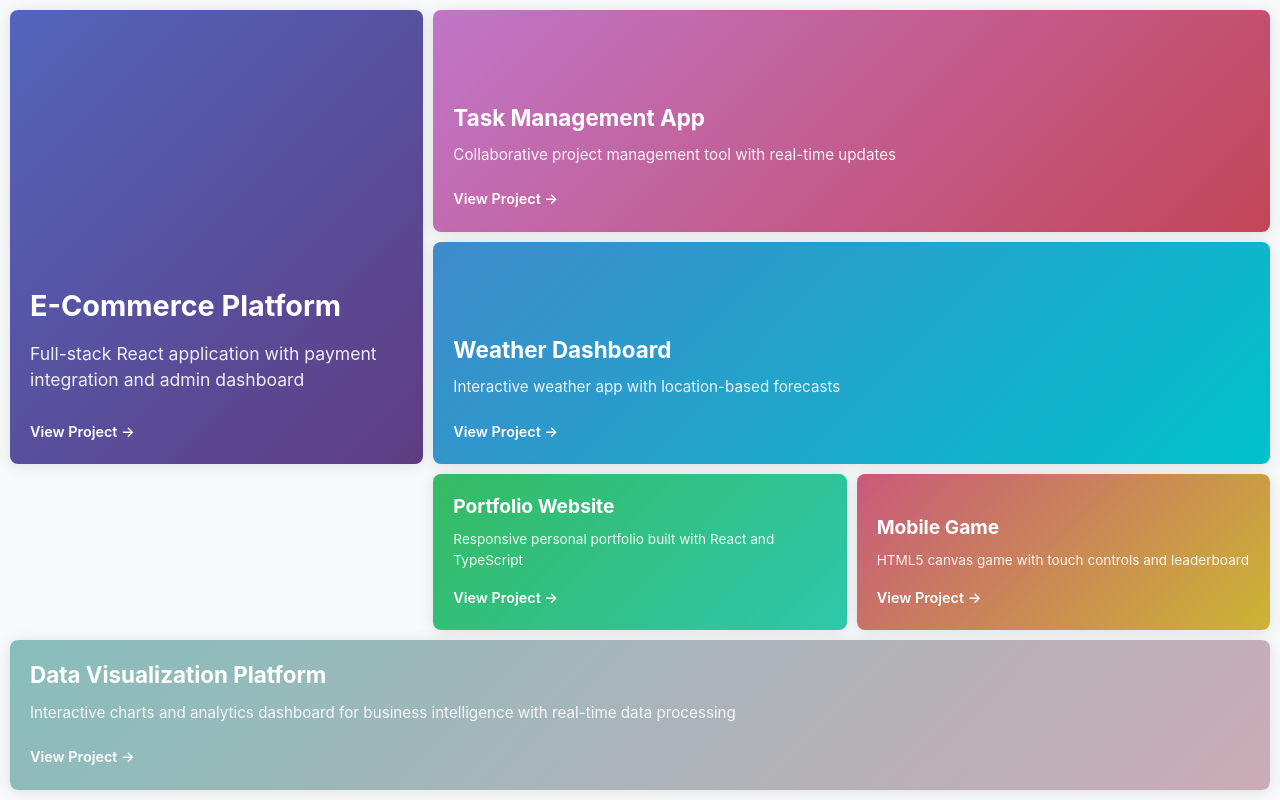
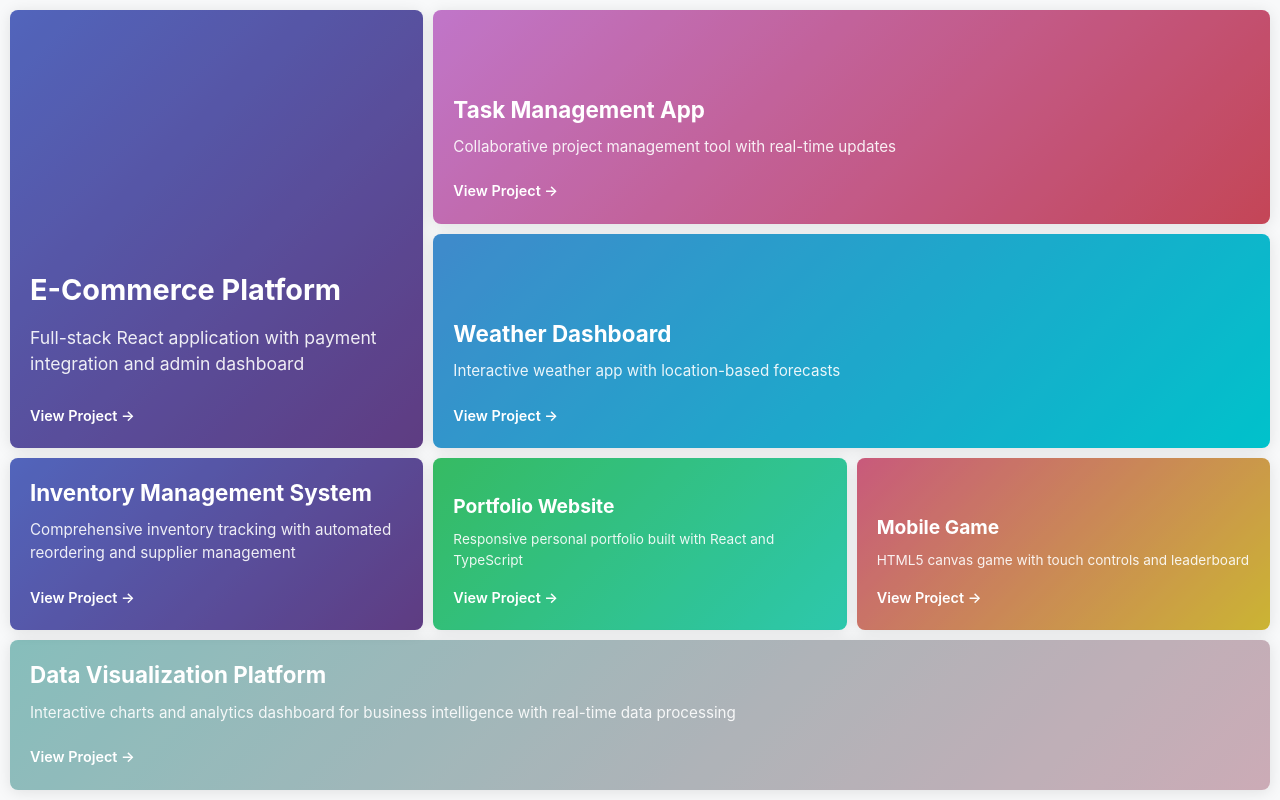
Before and after one commit to MarkA-Quipit/Grid-Portfolio, a React (Create React App) app: page / in a window 1280 px wide. Built offline with nearby package versions, Linux system fonts and the light colour scheme; the HTML template or start-up script is replaced by a standard one.

Commit message:
updated grid layout box

```diff
--- a/src/components/ProjectGrid.tsx
+++ b/src/components/ProjectGrid.tsx
@@ -53,6 +53,13 @@ const ProjectGrid: React.FC = () => {
       description: "Interactive charts and analytics dashboard for business intelligence with real-time data processing",
       link: "#",
       size: "wide-horizontal"
+    },
+    {
+      id: 7,
+      title: "Inventory Management System",
+      description: "Comprehensive inventory tracking with automated reordering and supplier management",
+      link: "#",
+      size: "medium-horizontal"
     }
   ];
 
```
